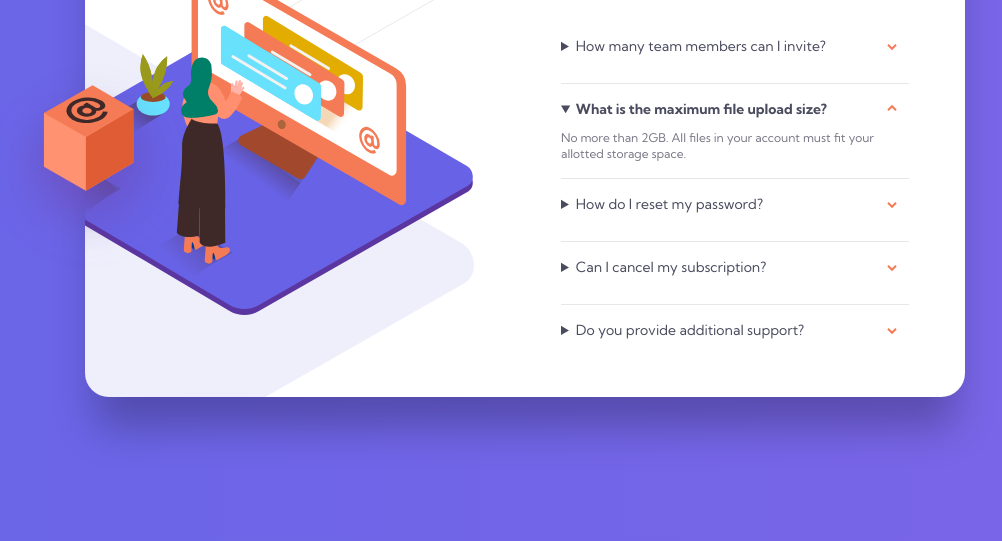
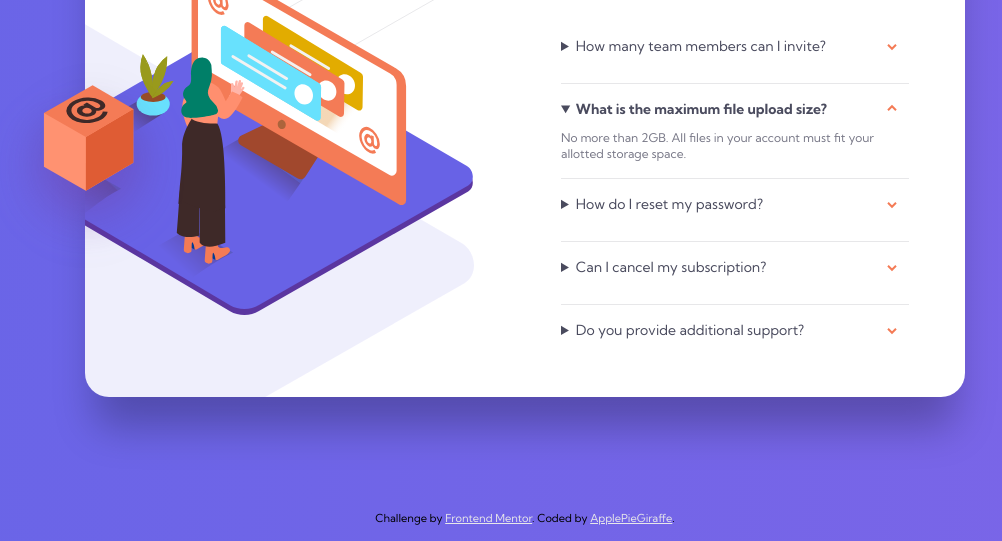
Before and after one commit to ApplePieGiraffe/faq-accordion-card, a plain HTML site: page index.html in a window 1280 px wide. Shown: the part 259-800 px from the top of the page, without its empty margins (115-1117 px from the left). Drawn offline with Linux system fonts and the light colour scheme.

Commit message:
Add attribution

```diff
--- a/index.html
+++ b/index.html
@@ -3,7 +3,6 @@
 <head>
     <meta charset="UTF-8">
     <meta name="viewport" content="width=device-width, initial-scale=1.0">
-    <!-- <link rel="stylesheet" href="https://cdnjs.cloudflare.com/ajax/libs/animate.css/4.1.1/animate.min.css"/> -->
     <link href="https://fonts.googleapis.com/css2?family=Kumbh+Sans:wght@400;700&display=swap" rel="stylesheet">
     <link rel="icon" type="image/png" sizes="32x32" href="img/favicon-32x32.png">
     <link rel="stylesheet" href="css/main.css">
@@ -56,5 +55,7 @@
             </div>
         </article>
     </div>
+
+    <p class="attribution">Challenge by <a href="https://www.frontendmentor.io?ref=challenge" target="_blank">Frontend Mentor</a>. Coded by <a href="https://github.com/ApplePieGiraffe" target="_blank">ApplePieGiraffe</a>.</p>
 </body>
 </html>
--- a/sass/_layout.scss
+++ b/sass/_layout.scss
@@ -1,9 +1,9 @@
 body {
+    position: relative;
     display: flex;
     align-items: center;
     justify-content: center;
     min-height: 100vh;
-    // padding: 0 3rem;
     padding-top: 18rem;
     padding-bottom: 8rem;
 
@@ -114,3 +114,17 @@ body {
         border-top: 1px solid var(--color-light-greyish-blue);
     }
 }
+
+.attribution {
+    position: absolute;
+    left: 50%;
+    bottom: 2rem;
+    transform: translate(-50%);
+    font-size: 11px;
+    line-height: 1.75rem;
+    text-align: center;
+
+    a {
+        color: var(--color-light-greyish-blue);
+    }
+}
```
Also changed, not shown: css/main.css.
